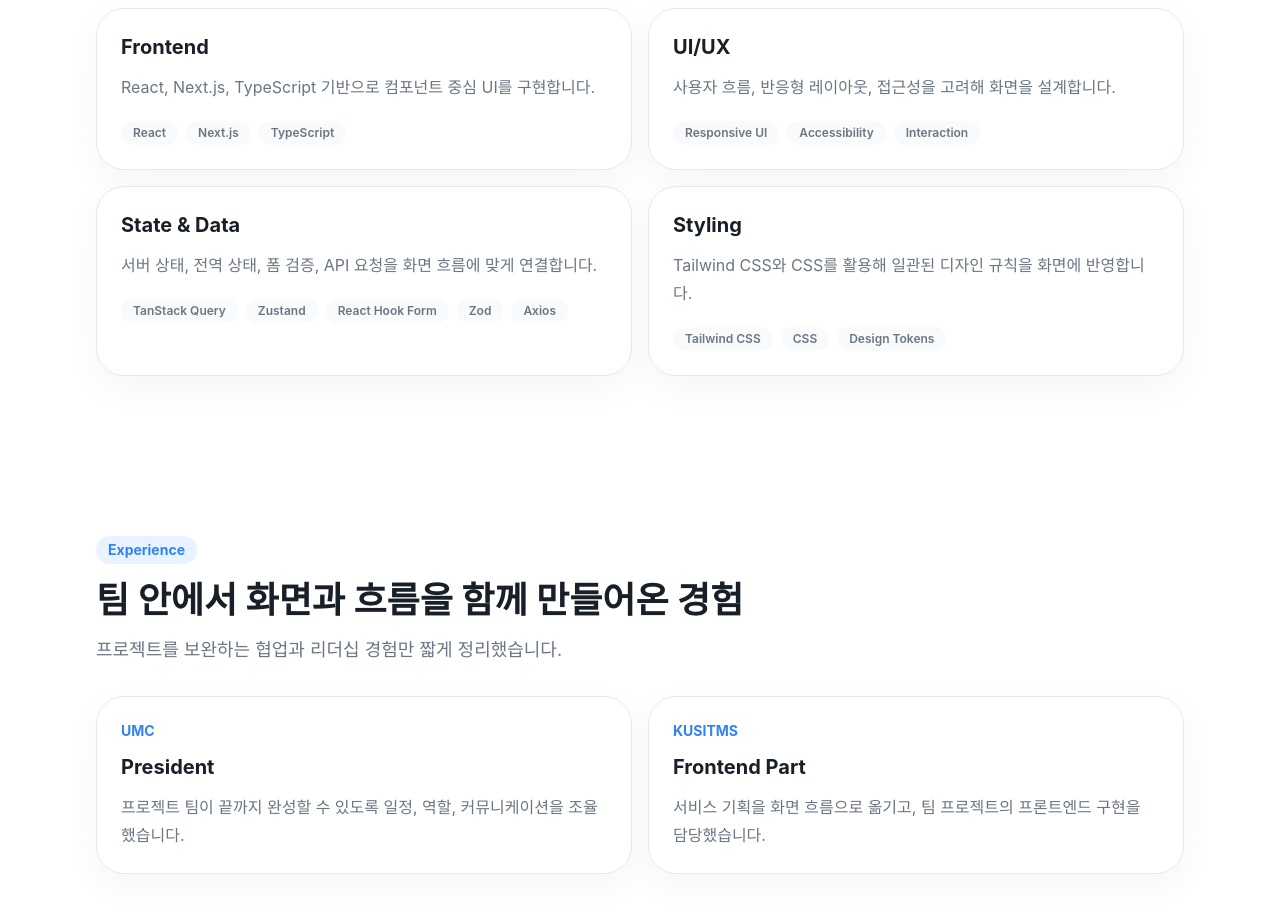
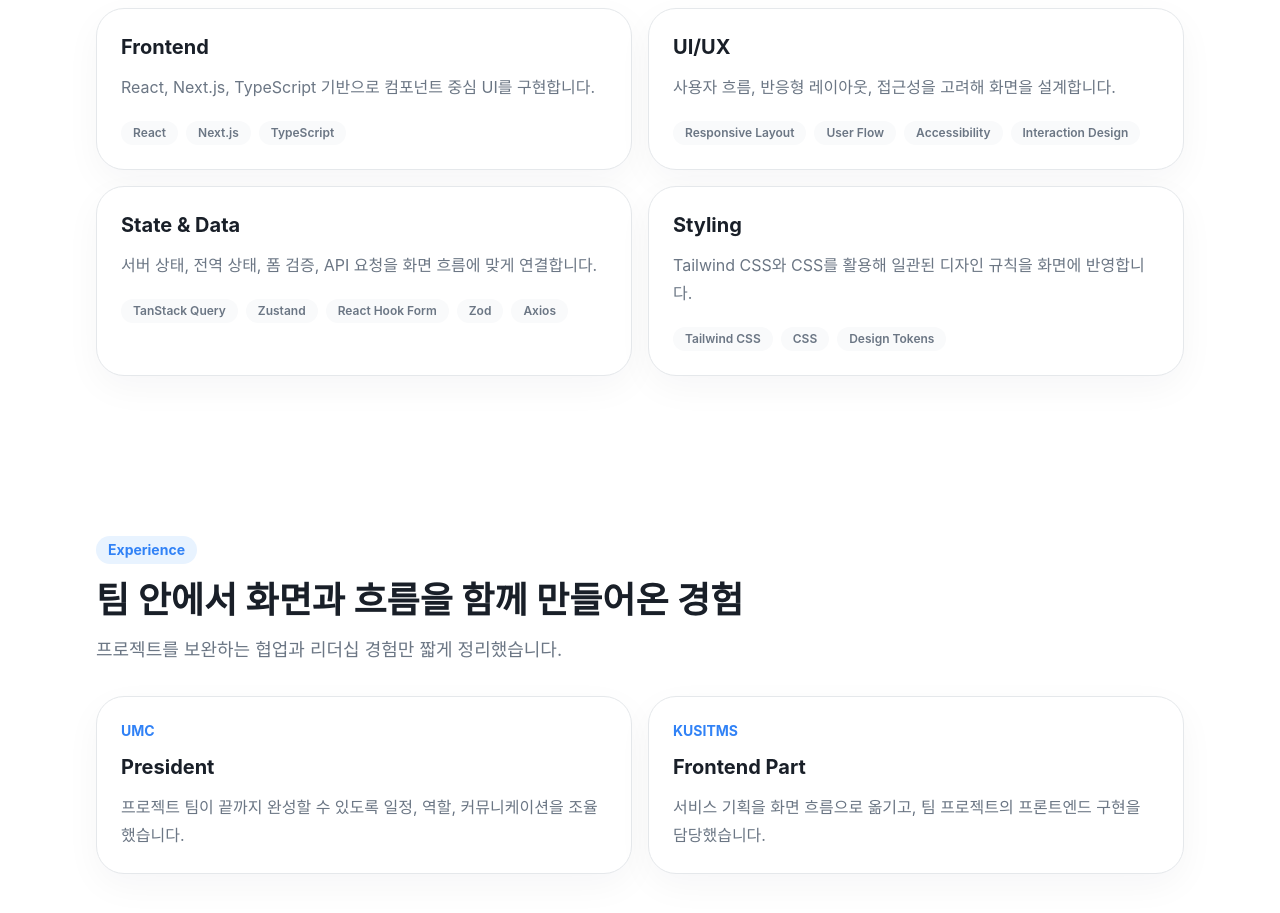
Before and after one commit to sungtaegyeong/portfolio, a Next.js app: page / in a window 1280 px wide. Shown: the part 1940-2853 px from the top of the page. Built offline with nearby package versions, Linux system fonts and the light colour scheme.

Commit message:
content: refine ui ux skill tags

```diff
--- a/src/data/skills.ts
+++ b/src/data/skills.ts
@@ -7,7 +7,7 @@ export const skillGroups = [
   {
     title: "UI/UX",
     description: "사용자 흐름, 반응형 레이아웃, 접근성을 고려해 화면을 설계합니다.",
-    items: ["Responsive UI", "Accessibility", "Interaction"],
+    items: ["Responsive Layout", "User Flow", "Accessibility", "Interaction Design"],
   },
   {
     title: "State & Data",
```
